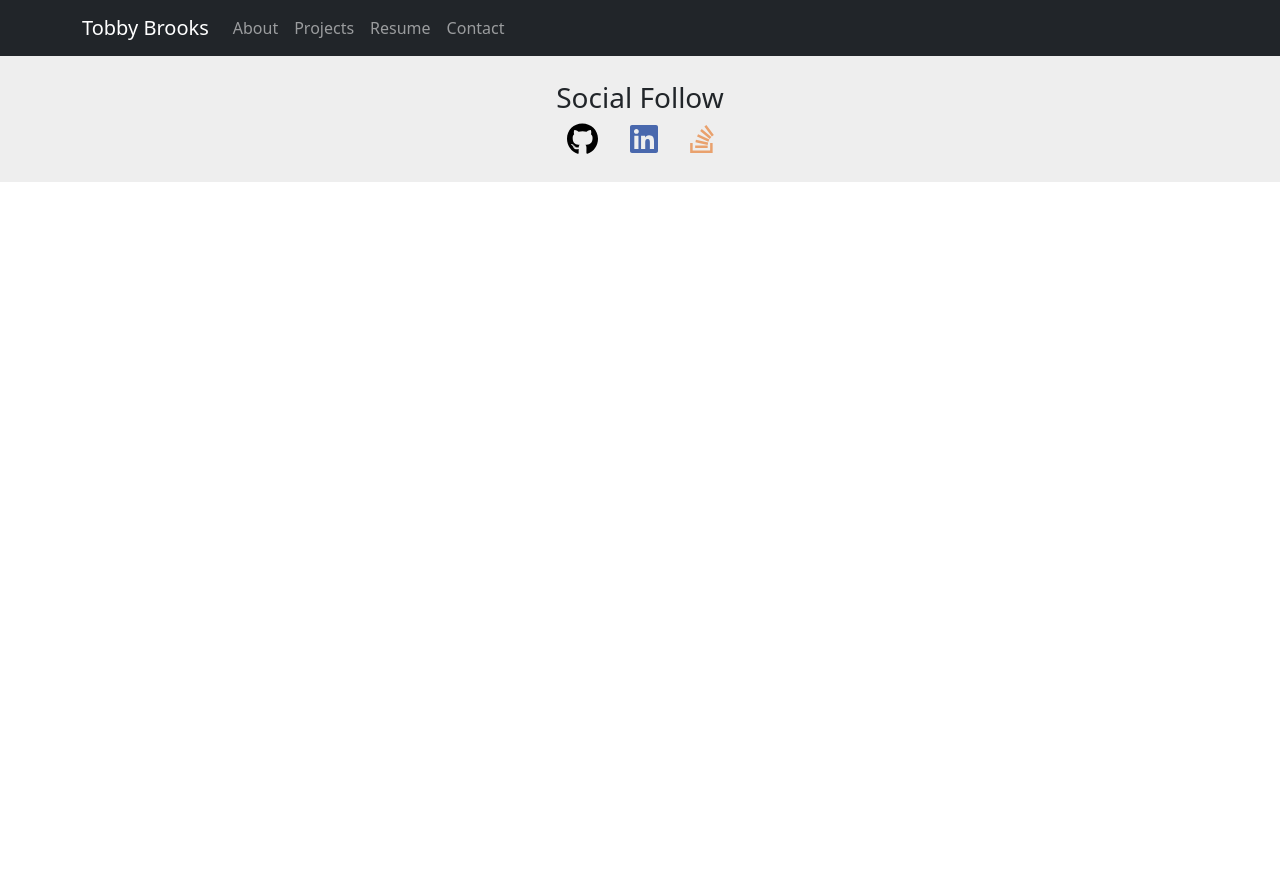
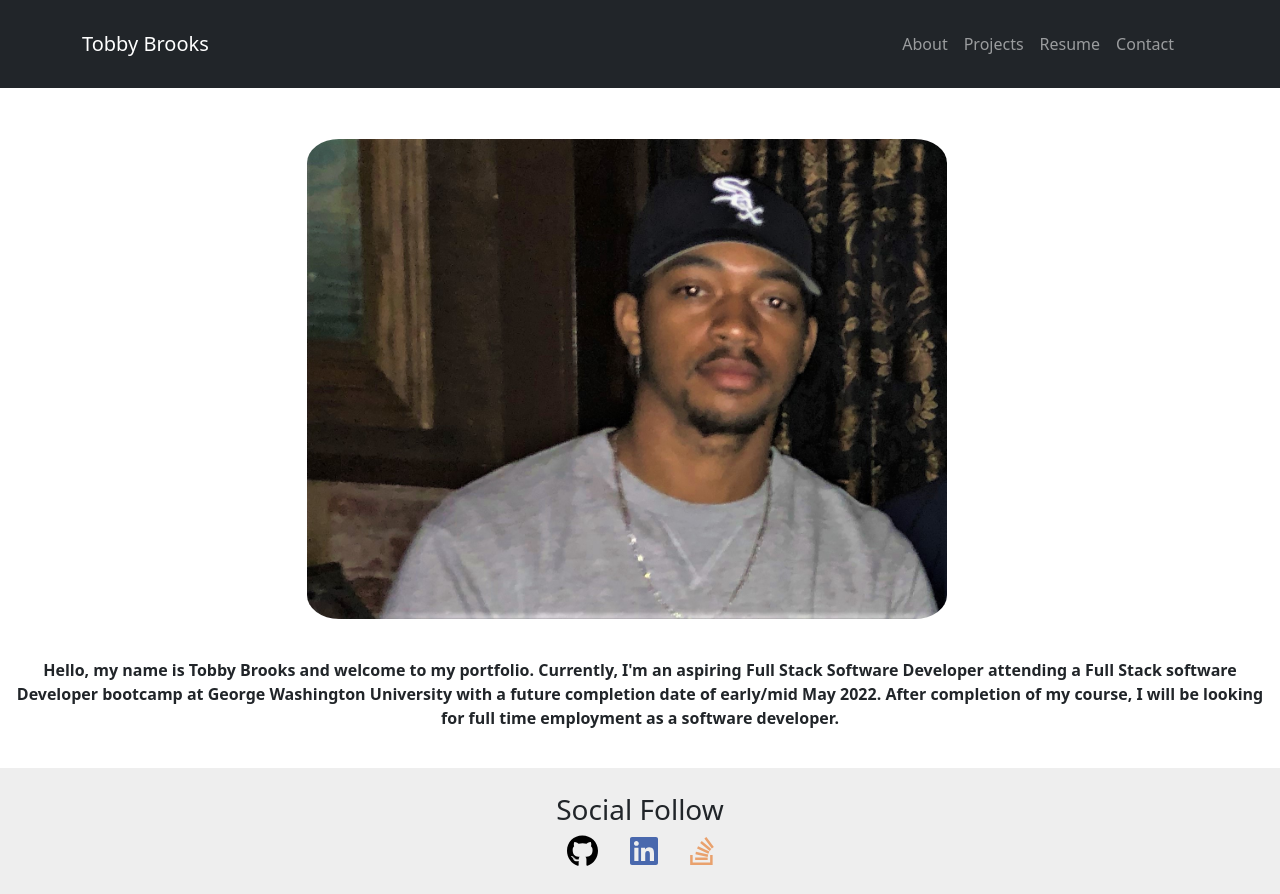
Before and after one commit to 1tbrooks1/tobbybrooks-react-portfolio, a React (Create React App) app: page / in a window 1280 px wide. Before the commit the page ends 800 px from the top, so only its background shows below. Built offline with nearby package versions, Linux system fonts and the light colour scheme.

Commit message:
fixed image bug in projects section

```diff
--- a/src/App.js
+++ b/src/App.js
@@ -20,7 +20,7 @@ function App() {
       case 'Contact':
         return <Contact />;
       default:
-        null;
+        return <About/>;
     }
   }
 
--- /dev/null
+++ b/src/components/About/about.css
@@ -0,0 +1,19 @@
+h1{
+    margin: 1%;
+    text-decoration: underline;
+}
+
+img.image {
+    margin-left: 24%;
+    margin-top: 2%;
+    width: 50%;
+    border-radius: 5%;
+}
+
+p{
+    margin-top: 2%;
+    margin-bottom: 2%;
+    padding: 1%;
+    text-align: center;
+    font-weight: bold;
+}
--- a/src/components/About/index.js
+++ b/src/components/About/index.js
@@ -1,13 +1,14 @@
 import React from 'react'
 import profPic from "../../assets/images/profPic.png"
+import "./about.css"
 
 function About() {
   return (
-    <section >
-      <h1 className="d-flex justify-content-center align-items-center flex-wrap">About Me</h1>
-      <div className="">
-      <img className="mx-auto d-block rounded" style={{ width: "16%" }} alt="profile" src={profPic}></img>
-      <p className='text-center'>Hello, my name is Tobby Brooks and welcome to my portfolio.
+    <section className="d-flex justify-content-center align-items-center flex-wrap" >
+      <h1 ></h1>
+      <div>
+      <img className="image d-block"  alt="profile" src={profPic}></img>
+      <p>Hello, my name is Tobby Brooks and welcome to my portfolio.
       Currently, I'm an aspiring Full Stack Software Developer attending a Full Stack software<br></br>
       Developer bootcamp at George Washington University with a future completion date of early/mid May 2022.
       After completion of my course, I will be looking<br></br>
--- a/src/components/Navigation/index.js
+++ b/src/components/Navigation/index.js
@@ -2,13 +2,14 @@ import React from "react";
 import Navbar from "react-bootstrap/Navbar";
 import Container from "react-bootstrap/Container";
 import Nav from "react-bootstrap/Nav";
+import "./style.css"
 
 function Navigation({ setPage }) {
   return (
-    <div >
+    <div className="d-flex justify-content-center">
       <>
         <Navbar bg="dark" variant="dark">
-          <Container className="justify-content-center">
+          <Container >
             <Navbar.Brand
               href="#about"
               onClick={() => {
@@ -17,7 +18,7 @@ function Navigation({ setPage }) {
             >
               Tobby Brooks
             </Navbar.Brand>
-            <Nav className="me-auto">
+            <Nav className="m-3">
               <Nav.Link
                 href="#about"
                 onClick={() => {
--- /dev/null
+++ b/src/components/Navigation/style.css
@@ -0,0 +1,3 @@
+nav {
+    width: 100%;
+}
--- a/src/components/Resume/index.js
+++ b/src/components/Resume/index.js
@@ -8,7 +8,7 @@ function Resume() {
       <section id="skills">
         <div className="container px-5 py-10 mx-auto">
           <div className="">
-            <h1 className="sm:text-4xl text-3xl font-medium title-font mb-4">
+            <h1 className="sm:text-4xl text-3xl font-medium title-font mb-4 resume">
               Resume and Skills
             </h1>
             <p className="text-base leading-relaxed xl:w-2/4 lg:w-3/4 mx-auto">
--- a/src/components/Resume/style.css
+++ b/src/components/Resume/style.css
@@ -2,10 +2,20 @@ a {
     text-decoration: none;
 }
 
-h2 {
-    margin-left: 3%
+h1.resume{
+    margin-left: 3%;
+    text-decoration: underline;
+}
+
+h2{
+    margin-left: 3%;
+    text-decoration: underline;
 }
 
 ul{
 	list-style: none;
 }
+
+li {
+    color: green;
+}
```
